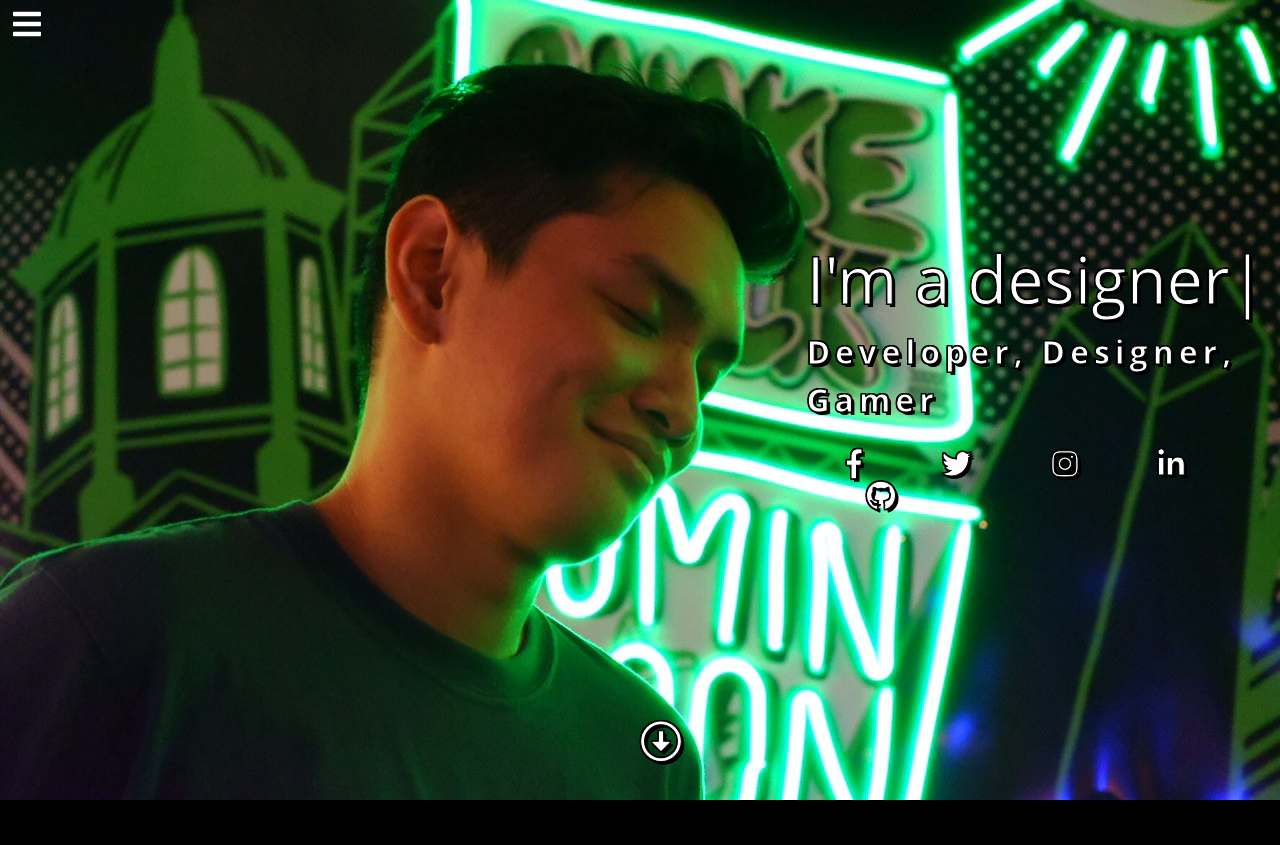
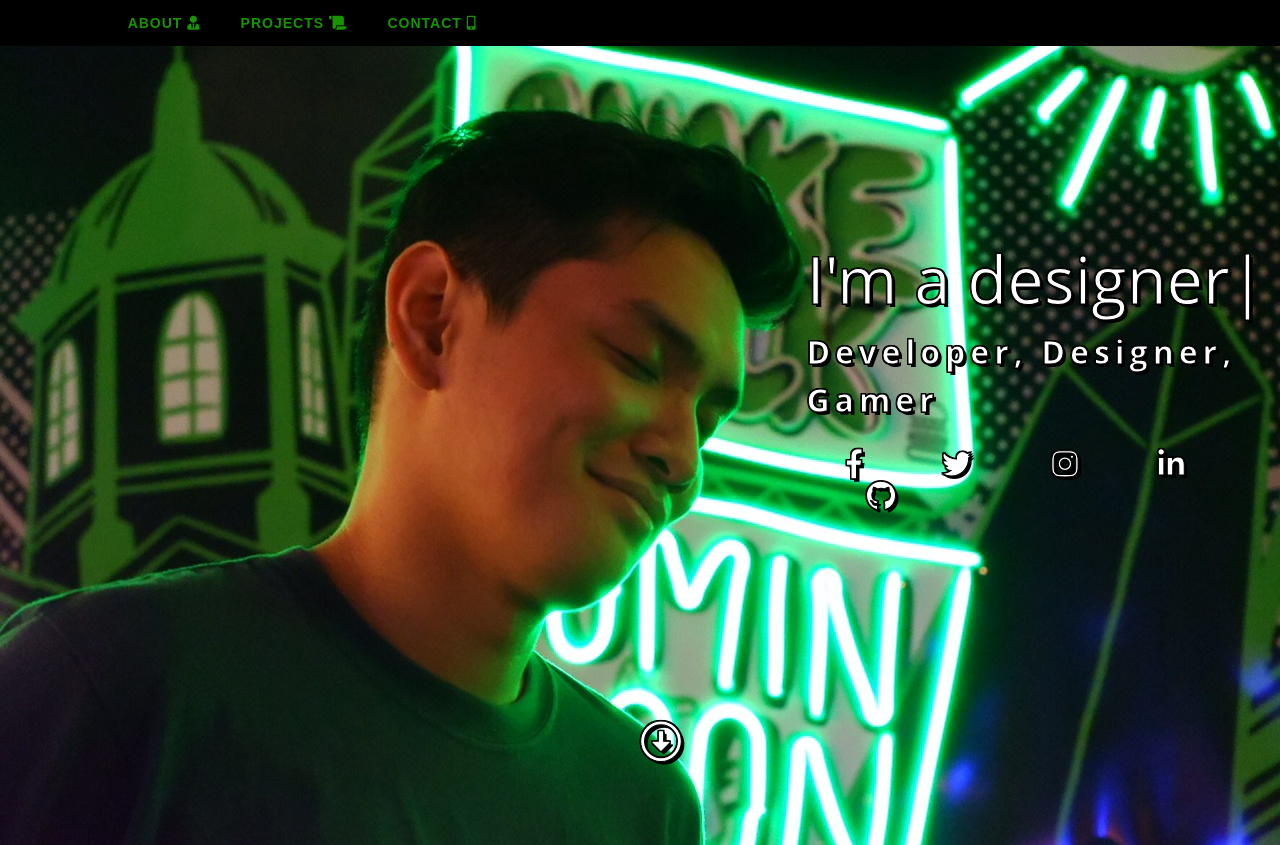
Before and after one commit to GuichoEstrada/devPortfolio, a PHP site: page / in a window 1280 px wide. Shown: the top 845 px of the page. Run offline with PHP 8.4, Linux system fonts and the light colour scheme; some libraries are stand-ins or nearby versions.

Commit message:
change navbar style

```diff
--- a/index.html
+++ b/index.html
@@ -22,31 +22,29 @@
 
     <!-- External CSS -->
     <link rel="stylesheet" type="text/css" href="public/css/style.css">
+
+    <!-- Preload Scripts -->
     <script src="https://cdnjs.cloudflare.com/ajax/libs/typed.js/1.1.1/typed.min.js"></script>
-    <script src="https://ajax.googleapis.com/ajax/libs/jquery/1.11.1/jquery.min.js"></script>
+
     <script src="https://cdn.jsdelivr.net/npm/typed.js@2.0.9"></script>
+
+    <script src="http://code.jquery.com/jquery-latest.min.js" type="text/javascript"></script>
 
     <title>Carlo Estrada - Full-Stack Web Developer</title>
   </head>
   <body>
 
   <!-- NAVBAR -->
-  <nav id="nav-wrap" class="navbar-1">
 
-    <button class="navbar-toggler toggler-example" type="button" data-toggle="collapse" data-target="#navbarSupportedContent1"
-    aria-controls="navbarSupportedContent" aria-expanded="false" aria-label="Toggle navigation"><span class="dark-blue-text"><i
-    class="fas fa-bars fa-1x"></i></span></button>
+  <div id='cssmenu'>
+    <ul>
+      <li class="nav-item"><a href="#header" class="smoothscroll nav-link">Home <i class="fas fa-home"></i></a></li>
+      <li class="nav-item"><a href="#about" class="smoothscroll nav-link">About <i class="fas fa-user-tie"></i></a></li>
+      <li class="nav-item"><a href="#project" class="smoothscroll nav-link">Projects <i class="fas fa-scroll"></i></a></li>
+      <li class="nav-item"><a href="#contact" class="smoothscroll nav-link">Contact <i class="fas fa-mobile-alt"></i></a></li>
+    </ul>
+  </div>
 
-    <div class="collapse navbar-collapse" id="navbarSupportedContent1">
-      <ul id="nav" class="navbar-nav mr-auto">
-        <li class="nav-item"><a href="#header" class="smoothscroll nav-link">Home <i class="fas fa-home"></i></a></li>
-        <li class="nav-item"><a href="#about" class="smoothscroll nav-link">About <i class="fas fa-user-tie"></i></a></li>
-        <li class="nav-item"><a href="#project" class="smoothscroll nav-link">Projects <i class="fas fa-scroll"></i></a></li>
-        <li class="nav-item"><a href="#contact" class="smoothscroll nav-link">Contact <i class="fas fa-mobile-alt"></i></a></li>
-      </ul> <!-- end #nav -->
-    </div>
-
-  </nav>
   <!-- END OF NAVBAR -->
 
   <!-- HEADER -->
@@ -364,7 +362,7 @@
   <div id="footer" class="text-center">
     <div class="container">
       <p class="back-to-top scrollup">
-        <a class="smoothscroll" href="#header"><i class="far fa-arrow-alt-circle-up"></i></a>
+        <a class="smoothscroll" href="#cssmenu"><i class="far fa-arrow-alt-circle-up"></i></a>
       </p>
       <div class="socials-media text-center">
 
@@ -385,26 +383,6 @@
 
 
     <!-- Optional JavaScript -->
-    <script>
-      var typed = new Typed('#typed', {
-        strings: ["Carlo Estrada. ^1000", "a developer. ^1000", "a designer. ^1000", "a gamer. ^1000"],
-        loop: true,
-        typeSpeed: 70
-      });
-    </script>
-    <script type="text/javascript">
-      $(document).ready(function() {
-        // Transition effect for navbar
-        $(window).scroll(function() {
-          // checks if window is scrolled more than 500px, adds/removes solid class
-          if($(this).scrollTop() > 500) {
-              $('.navbar').addClass('solid');
-          } else {
-              $('.navbar').removeClass('solid');
-          }
-        });
-      });
-    </script>
 
     <!-- jQuery first, then Popper.js, then Bootstrap JS, then Flexslider -->
     <script type="text/javascript" src="public/js/script.js"></script>
--- a/public/css/style.css
+++ b/public/css/style.css
@@ -96,68 +96,187 @@ ul{
 }
 
 /*NAV*/
-#nav-wrap {
-   font-size: : 12px;
-   font-family: 'Roboto Slab', serif;
-   position: fixed;
-   width: 100%;
-   text-transform: uppercase;
-   letter-spacing: 2.5px;
-   margin: 0 auto;
-   z-index: 100;
-   left: 0;
-   top: 0;
+#cssmenu,
+#cssmenu ul,
+#cssmenu ul li,
+#cssmenu ul li a,
+#cssmenu #menu-button {
+  margin: 0;
+  padding: 0;
+  border: 0;
+  list-style: none;
+  line-height: 1;
+  display: block;
+  position: relative;
+  -webkit-box-sizing: border-box;
+  -moz-box-sizing: border-box;
+  box-sizing: border-box;
+}
+#cssmenu:after,
+#cssmenu > ul:after {
+  content: ".";
+  display: block;
+  clear: both;
+  visibility: hidden;
+  line-height: 0;
+  height: 0;
+}
+#cssmenu #menu-button {
+  display: none;
+}
+#cssmenu {
+  width: auto;
+  font-family: Raleway, sans-serif;
+  line-height: 1;
+}
+#cssmenu > ul {
+  background: #000000;
+}
+#cssmenu > ul > li {
+  float: left;
+  -webkit-perspective: 1000px;
+  -moz-perspective: 1000px;
+  perspective: 1000px;
+}
+#cssmenu.align-center > ul {
+  font-size: 0;
+  text-align: center;
+}
+#cssmenu.align-center > ul > li {
+  display: inline-block;
+  float: none;
+}
+#cssmenu.align-right > ul > li {
+  float: right;
+}
+#cssmenu > ul > li > a {
+  padding: 16px 20px;
+  font-size: 14px;
+  color: #179400;
+  letter-spacing: 1px;
+  text-transform: uppercase;
+  text-decoration: none;
+  background: #000000;
+  -webkit-transition: all .3s;
+  -moz-transition: all .3s;
+  -o-transition: all .3s;
+  transition: all .3s;
+  -webkit-transform-origin: 50% 0;
+  -moz-transform-origin: 50% 0;
+  transform-origin: 50% 0;
+  -webkit-transform-style: preserve-3d;
+  -moz-transform-style: preserve-3d;
+  transform-style: preserve-3d;
+}
+#cssmenu > ul > li:hover > a,
+#cssmenu > ul > li > a:hover {
+  color: #000000;
+  -webkit-transform: rotateX(90deg) translateY(-23px);
+  -moz-transform: rotateX(90deg) translateY(-23px);
+  transform: rotateX(90deg) translateY(-23px);
+  -ms-transform: none;
+}
+#cssmenu > ul > li > a::before {
+  position: absolute;
+  top: 100%;
+  left: 0;
+  z-index: -1;
+  -webkit-box-sizing: border-box;
+  -moz-box-sizing: border-box;
+  box-sizing: border-box;
+  width: 100%;
+  height: 100%;
+  padding: 16px 20px;
+  color: #179400;
+  background: #000000;
+  content: attr(data-title);
+  -webkit-transition: background 0.3s;
+  -moz-transition: background 0.3s;
+  transition: background 0.3s;
+  -webkit-transform: rotateX(-90deg);
+  -moz-transform: rotateX(-90deg);
+  transform: rotateX(-90deg);
+  -webkit-transform-origin: 50% 0;
+  -moz-transform-origin: 50% 0;
+  transform-origin: 50% 0;
+  -ms-transform: translateY(- -18px);
+}
+#cssmenu > ul > li:hover > a::before,
+#cssmenu > ul > li > a:hover::before {
+  background: #000000;
+}
+#cssmenu.small-screen {
+  width: 100%;
+}
+#cssmenu.small-screen > ul,
+#cssmenu.small-screen.align-center > ul {
+  width: 100%;
+  text-align: left;
+}
+#cssmenu.small-screen > ul > li,
+#cssmenu.small-screen.align-center {
+  float: none;
+  display: block;
+  border-top: 1px solid rgba(100, 100, 100, 0.1);
+}
+#cssmenu.small-screen > ul > li:hover > a,
+#cssmenu.small-screen > ul > li > a:hover {
+  color: #179400;
+  -webkit-transform: none;
+  -moz-transform: none;
+  transform: none;
+  -ms-transform: none;
+}
+#cssmenu.small-screen > ul > li > a::before {
+  display: none;
+}
+#cssmenu.small-screen #menu-button {
+  display: block;
+  padding: 16px 20px;
+  cursor: pointer;
+  font-size: 14px;
+  text-decoration: none;
+  color: #ffffff;
+  text-transform: uppercase;
+  letter-spacing: 1px;
+  background: #000000;
+}
+#cssmenu.small-screen #menu-button:after {
+  content: "";
+  position: absolute;
+  right: 20px;
+  top: 17px;
+  display: block;
+  -webkit-box-sizing: content-box;
+  -moz-box-sizing: content-box;
+  box-sizing: content-box;
+  border-top: 2px solid #ffffff;
+  border-bottom: 2px solid #ffffff;
+  width: 22px;
+  height: 3px;
+}
+#cssmenu.small-screen #menu-button.menu-opened:after {
+  border-top: 2px solid #dff2fa;
+  border-bottom: 2px solid #dff2fa;
+}
+#cssmenu.small-screen #menu-button:before {
+  content: "";
+  position: absolute;
+  right: 20px;
+  top: 27px;
+  display: block;
+  width: 22px;
+  height: 2px;
+  background: #ffffff;
+}
+#cssmenu.small-screen #menu-button.menu-opened:before {
+  background: #dff2fa;
 }
 
-#nav-wrap > a.mobile-btn { display: none; }
-
-ul#nav {
-  margin-top: 20px;
-   min-height: 48px;
-   width: auto;
-}
-ul#nav li {
-   position: relative;
-   list-style: none;
-   height: 48px;
-   display: inline-block;
+.nav-item {
+  font-weight: bold;
 }
 
-/* Links */
-ul#nav li a {
-
-  display: inline-block;
-  padding: 8px 13px;
-  line-height: 32px;
-  text-decoration: none;
-  text-align: left;
-  color: #fff;
-  -webkit-text-stroke: 1px black;
-  color: white;
-  text-shadow:
-     3px 3px 0 #000,
-   -1px -1px 0 #000,
-    1px -1px 0 #000,
-    -1px 1px 0 #000,
-     1px 1px 0 #000;
-
-  -webkit-transition: color .2s ease-in-out;
-  -moz-transition: color .2s ease-in-out;
-  -o-transition: color .2s ease-in-out;
-  -ms-transition: color .2s ease-in-out;
-  transition: color .2s ease-in-out;
-}
-
-.fa-bars:before {
-  position: fixed;
-  color: white;
-  font-size: 32px;
-  top: 1%;
-}
-
-.navbar .navbar-1 .navbar-toggler-icon {
-background-image: url('https://mdbootstrap.com/img/svg/hamburger6.svg?color=000');
-}
 
 /*HEADER*/
 #header {
@@ -829,19 +948,7 @@ span[data-value]:after {
   float: left;
 }
 
-/*.header-content .list-social li i {
-  color: #fff;
-  font-size: 12px;
-  -webkit-text-stroke: 1px black;
-   color: white;
-  -moz-transition: all 0.5s ease-in-out 0s;
-  -ms-transition: all 0.5s ease-in-out 0s;
-  -o-transition: all 0.5s ease-in-out 0s;
-  -webkit-transition: all 0.5s ease-in-out 0s;
-  transition: all 0.5s ease-in-out 0s;
-  }
-}
-*/
+
 .scrolldown a{
   top: 95%;
   left: 43%;
--- a/public/js/script.js
+++ b/public/js/script.js
@@ -1,35 +1,119 @@
-// Transparent to solid navbar
+(function($) {
+
+  $.fn.menumaker = function(options) {
+
+      var cssmenu = $(this), settings = $.extend({
+        title: "Menu",
+        format: "dropdown",
+        breakpoint: 768,
+        sticky: false
+      }, options);
+
+      return this.each(function() {
+        cssmenu.find('li ul').parent().addClass('has-sub');
+        if (settings.format != 'select') {
+          cssmenu.prepend('<div id="menu-button">' + settings.title + '</div>');
+          $(this).find("#menu-button").on('click', function(){
+            $(this).toggleClass('menu-opened');
+            var mainmenu = $(this).next('ul');
+            if (mainmenu.hasClass('open')) {
+              mainmenu.hide().removeClass('open');
+            }
+            else {
+              mainmenu.show().addClass('open');
+              if (settings.format === "dropdown") {
+                mainmenu.find('ul').show();
+              }
+            }
+          });
+
+          multiTg = function() {
+            cssmenu.find(".has-sub").prepend('<span class="submenu-button"></span>');
+            cssmenu.find('.submenu-button').on('click', function() {
+              $(this).toggleClass('submenu-opened');
+              if ($(this).siblings('ul').hasClass('open')) {
+                $(this).siblings('ul').removeClass('open').hide();
+              }
+              else {
+                $(this).siblings('ul').addClass('open').show();
+              }
+            });
+          };
+
+          if (settings.format === 'multitoggle') multiTg();
+          else cssmenu.addClass('dropdown');
+        }
+
+        else if (settings.format === 'select')
+        {
+          cssmenu.append('<select style="width: 100%"/>').addClass('select-list');
+          var selectList = cssmenu.find('select');
+          selectList.append('<option>' + settings.title + '</option>', {
+                                                         "selected": "selected",
+                                                         "value": ""});
+          cssmenu.find('a').each(function() {
+            var element = $(this), indentation = "";
+            for (i = 1; i < element.parents('ul').length; i++)
+            {
+              indentation += '-';
+            }
+            selectList.append('<option value="' + $(this).attr('href') + '">' + indentation + element.text() + '</option');
+          });
+          selectList.on('change', function() {
+            window.location = $(this).find("option:selected").val();
+          });
+        }
+
+        if (settings.sticky === true) cssmenu.css('position', 'fixed');
+
+        resizeFix = function() {
+          if ($(window).width() > settings.breakpoint) {
+            cssmenu.find('ul').show();
+            cssmenu.removeClass('small-screen');
+            if (settings.format === 'select') {
+              cssmenu.find('select').hide();
+            }
+            else {
+              cssmenu.find("#menu-button").removeClass("menu-opened");
+            }
+          }
+
+          if ($(window).width() <= settings.breakpoint && !cssmenu.hasClass("small-screen")) {
+            cssmenu.find('ul').hide().removeClass('open');
+            cssmenu.addClass('small-screen');
+            if (settings.format === 'select') {
+              cssmenu.find('select').show();
+            }
+          }
+        };
+        resizeFix();
+        return $(window).on('resize', resizeFix);
+
+      });
+  };
+})(jQuery);
+
+(function($){
+$(document).ready(function(){
+
 $(document).ready(function() {
-        // Transition effect for navbar
-        $(window).scroll(function() {
-          // checks if window is scrolled more than 500px, adds/removes solid class
-          if($(this).scrollTop() > 900) {
-              $('.navbar').addClass('solid');
-          } else {
-              $('.navbar').removeClass('solid');
-          }
-        });
+  $("#cssmenu").menumaker({
+    title: "Menu",
+    format: "dropdown"
+  });
+
+  $("#cssmenu a").each(function() {
+    var linkTitle = $(this).text();
+    $(this).attr('data-title', linkTitle);
+  });
 });
 
-// Skills Progress Bar
-var lang = {
-  "html": "100%",
-  "css": "90%",
-  "javascript": "70%",
-  "php": "55%",
-  "angular": "65%"
-};
+});
+})(jQuery);
 
-var multiply = 4;
-
-$.each( lang, function( language, pourcent) {
-
-  var delay = 700;
-
-  setTimeout(function() {
-    $('#'+language+'-pourcent').html(pourcent);
-  },delay*multiply);
-
-  multiply++;
-
+// Typed Js
+var typed = new Typed('#typed', {
+  strings: ["Carlo Estrada. ^1000", "a developer. ^1000", "a designer. ^1000", "a gamer. ^1000"],
+  loop: true,
+  typeSpeed: 70
 });
```
